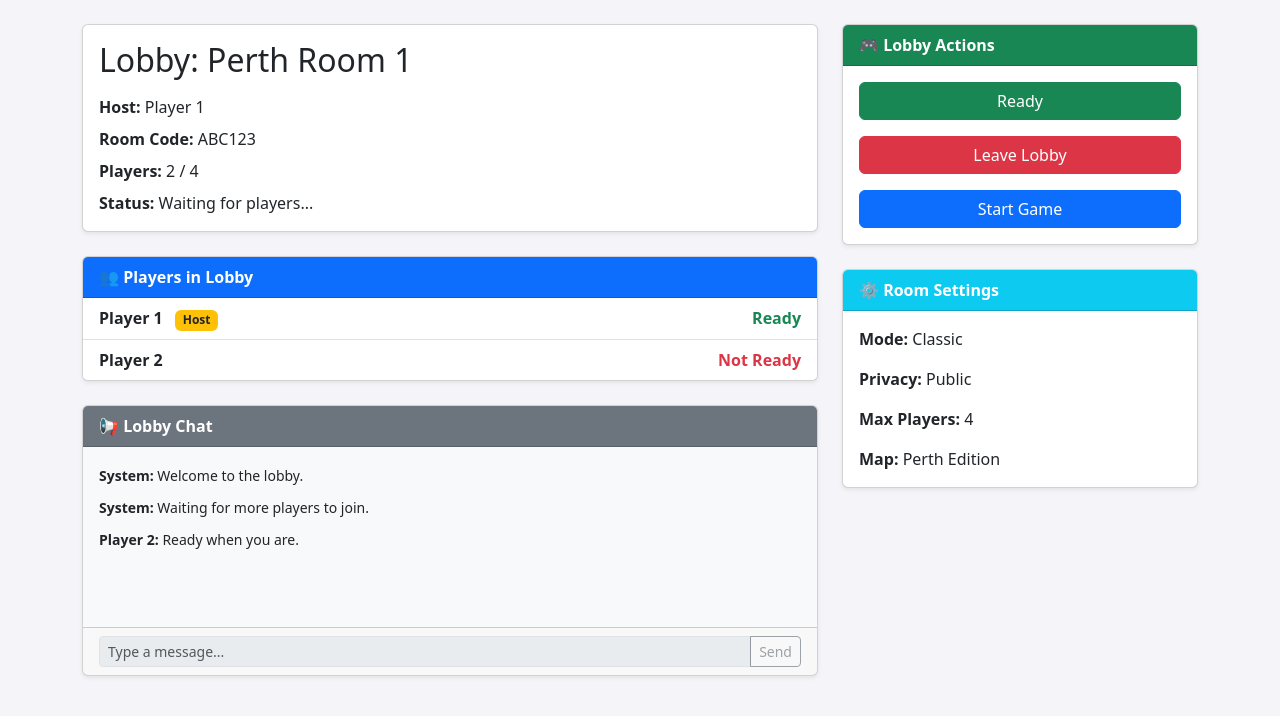
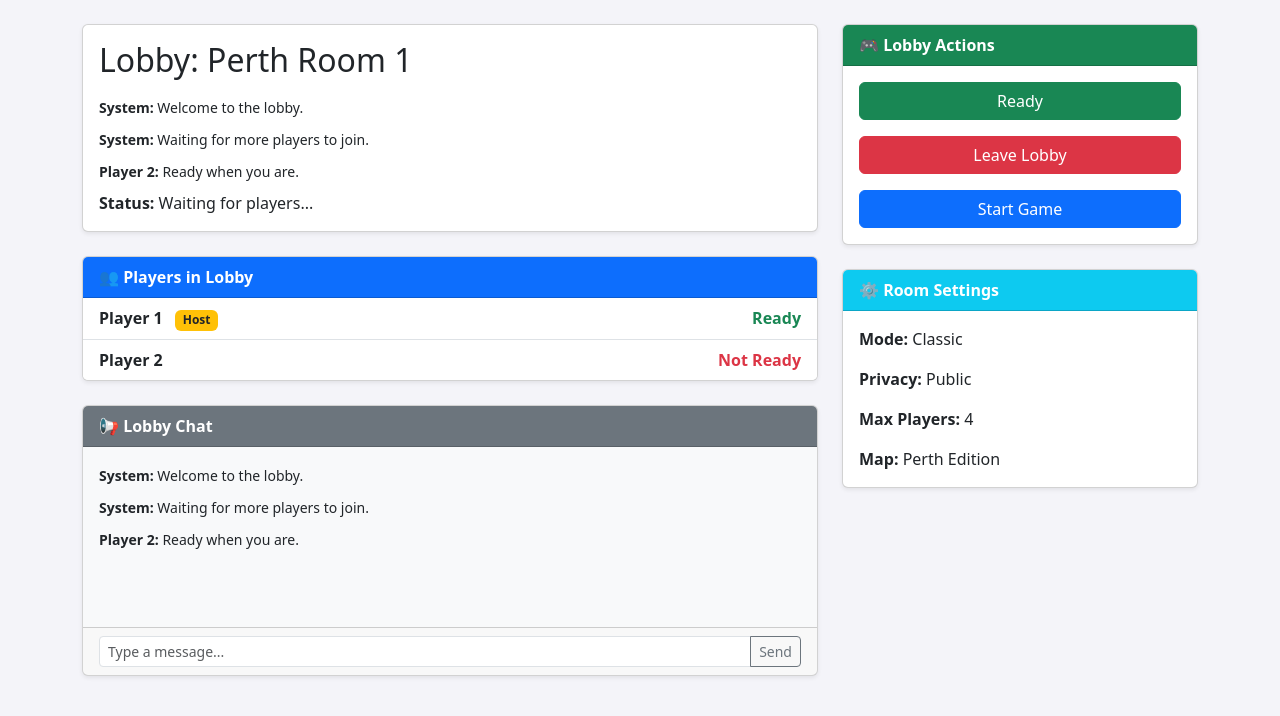
Before and after one commit to zephris/CITS3403-Project, a Flask app: page /lobby in a window 1280 px wide. Shown: the part 50-766 px from the top of the page. Run offline with Flask 3, Linux system fonts and the light colour scheme.

Commit message:
Add Flask-backed lobby page actions

```diff
--- a/app.py
+++ b/app.py
@@ -1,4 +1,4 @@
-from flask import Flask, render_template, redirect, url_for
+from flask import Flask, render_template, redirect, url_for, request
 from template.backend.app.game_logic.engine import load_game_config, GameEngine
 import random
 
@@ -23,8 +23,51 @@ last_roll = None
 can_buy = False
 game_over = False
 waiting_for_ai = False
-
-
+lobby_demo_state = {
+    "player2_ready": False,
+    "messages": [
+        {"sender": "System", "text": "Welcome to the lobby."},
+        {"sender": "System", "text": "Waiting for more players to join."},
+        {"sender": "Player 2", "text": "Ready when you are."}
+    ]
+}
+lobby_browser_state = {
+    "lobbies": [
+        {
+            "id": 1,
+            "name": "Perth Room 1",
+            "host": "Player 1",
+            "players": 2,
+            "max_players": 4,
+            "status": "Waiting"
+        },
+        {
+            "id": 2,
+            "name": "WA Monopoly Fans",
+            "host": "Anthony",
+            "players": 4,
+            "max_players": 4,
+            "status": "Full"
+        },
+        {
+            "id": 3,
+            "name": "City Match",
+            "host": "Shuo",
+            "players": 1,
+            "max_players": 4,
+            "status": "Waiting"
+        },
+        {
+            "id": 4,
+            "name": "Late Night Game",
+            "host": "Dazai",
+            "players": 3,
+            "max_players": 4,
+            "status": "Starting Soon"
+        }
+    ],
+    "next_lobby_id": 5
+}
 def decision_provider(player_id, action, context):
     if action == "buy_property":
         if player_id.startswith("ai"):
@@ -258,10 +301,117 @@ def render_game_page(dice_result=None):
 def home():
     return redirect(url_for("lobby_page"))
 
+@app.route("/browser")
+def lobby_browser():
+    search_text = request.args.get("search", "").strip().lower()
+
+    lobbies = lobby_browser_state["lobbies"]
+
+    if search_text:
+        lobbies = [
+            lobby for lobby in lobbies
+            if search_text in lobby["name"].lower()
+            or search_text in lobby["host"].lower()
+        ]
+
+    open_rooms = sum(
+        1 for lobby in lobby_browser_state["lobbies"]
+        if lobby["players"] < lobby["max_players"]
+    )
+
+    return render_template(
+        "lobby_browser.html",
+        lobbies=lobbies,
+        search_text=search_text,
+        online_players=12,
+        open_rooms=open_rooms
+    )
+
+@app.route("/browser/create", methods=["POST"])
+def create_browser_lobby():
+    lobby_name = request.form.get("lobby_name", "").strip()
+    max_players = int(request.form.get("max_players", 4))
+
+    if not lobby_name:
+        lobby_name = f"New Lobby {lobby_browser_state['next_lobby_id']}"
+
+    max_players = max(2, min(max_players, 4))
+
+    new_lobby = {
+        "id": lobby_browser_state["next_lobby_id"],
+        "name": lobby_name,
+        "host": "Player 1",
+        "players": 1,
+        "max_players": max_players,
+        "status": "Waiting"
+    }
+
+    lobby_browser_state["lobbies"].append(new_lobby)
+    lobby_browser_state["next_lobby_id"] += 1
+
+    return redirect(url_for("lobby_page"))
+
+
+@app.route("/browser/join/<int:lobby_id>", methods=["POST"])
+def join_browser_lobby(lobby_id):
+    for lobby in lobby_browser_state["lobbies"]:
+        if lobby["id"] == lobby_id and lobby["players"] < lobby["max_players"]:
+            lobby["players"] += 1
+
+            if lobby["players"] >= lobby["max_players"]:
+                lobby["status"] = "Full"
+
+            return redirect(url_for("lobby_page"))
+
+    return redirect(url_for("lobby_browser"))
+
+
+@app.route("/browser/quick-join", methods=["POST"])
+def quick_join_lobby():
+    for lobby in lobby_browser_state["lobbies"]:
+        if lobby["players"] < lobby["max_players"]:
+            lobby["players"] += 1
+
+            if lobby["players"] >= lobby["max_players"]:
+                lobby["status"] = "Full"
+
+            return redirect(url_for("lobby_page"))
+
+    return redirect(url_for("lobby_browser"))
+
 @app.route("/lobby")
 def lobby_page():
-    return render_template("waiting_lobby.html")
+    lobby_status = "All players are ready." if lobby_demo_state["player2_ready"] else "Waiting for players..."
 
+    return render_template(
+        "waiting_lobby.html",
+        player2_ready=lobby_demo_state["player2_ready"],
+        lobby_status=lobby_status,
+        chat_messages=lobby_demo_state["messages"]
+    )
+@app.route("/lobby/ready", methods=["POST"])
+def toggle_lobby_ready():
+    lobby_demo_state["player2_ready"] = not lobby_demo_state["player2_ready"]
+    return redirect(url_for("lobby_page"))
+
+
+@app.route("/lobby/leave", methods=["POST"])
+def leave_lobby():
+    lobby_demo_state["player2_ready"] = False
+    return redirect(url_for("lobby_page"))
+
+
+@app.route("/lobby/chat", methods=["POST"])
+def lobby_chat():
+    message = request.form.get("message", "").strip()
+
+    if message:
+        lobby_demo_state["messages"].append({
+            "sender": "Player 2",
+            "text": message
+        })
+
+    return redirect(url_for("lobby_page"))
 @app.route("/lobby/start", methods=["POST"])
 def start_lobby_game():
     global game_state, game_log, last_roll, can_buy, game_over, waiting_for_ai, game_id
@@ -273,6 +423,14 @@ def start_lobby_game():
     can_buy = False
     game_over = False
     waiting_for_ai = False
+    lobby_demo_state = {
+    "player2_ready": False,
+    "messages": [
+        {"sender": "System", "text": "Welcome to the lobby."},
+        {"sender": "System", "text": "Waiting for more players to join."},
+        {"sender": "Player 2", "text": "Ready when you are."}
+    ]
+}
 
     return redirect(url_for("game_page", game_id=game_id))
 
--- a/templates/waiting_lobby.html
+++ b/templates/waiting_lobby.html
@@ -6,7 +6,7 @@
     <title>Monopoly Web - Perth Edition</title>
 
     <link href="https://cdn.jsdelivr.net/npm/bootstrap@5.3.0/dist/css/bootstrap.min.css" rel="stylesheet">
-    <link rel="stylesheet" href="waiting_lobby.css">
+    <link rel="stylesheet" href="{{ url_for('static', filename='waiting_lobby.css') }}">
 </head>
 
 <body>
@@ -31,24 +31,15 @@
                             Lobby: <span id="lobby-name">Perth Room 1</span>
                         </h2>
 
+                        {% for message in chat_messages %}
                              <p class="mb-2">
-                            <strong>Host:</strong>
-                            <span id="host-name">Player 1</span>
+                                <small><strong>{{ message.sender }}:</strong> {{ message.text }}</small>
                              </p>
-
-                        <p class="mb-2">
-                            <strong>Room Code:</strong>
-                            <span id="room-code">ABC123</span>
-                        </p>
-
-                        <p class="mb-2">
-                            <strong>Players:</strong>
-                            <span id="player-count">2 / 4</span>
-                        </p>
+                        {% endfor %}
 
                         <p class="mb-0">
                             <strong>Status:</strong>
-                            <span id="lobby-status">Waiting for players...</span>
+                            <span id="lobby-status">{{ lobby_status }}</span>
                         </p>
                     </div>
                 </div>
@@ -71,7 +62,12 @@
                            <div>
                               <strong>Player 2</strong>
                            </div>
+
+                           {% if player2_ready %}
+                              <span id="player-2-ready-status" class="text-success fw-semibold">Ready</span>
+                           {% else %}
                               <span id="player-2-ready-status" class="text-danger fw-semibold">Not Ready</span>
+                           {% endif %}
                       </li>
                     </ul>
                 </div>
@@ -94,23 +90,22 @@
                     </div>
 
                     <div class="card-footer">
-                        <div class="input-group input-group-sm">
+                        <form action="{{ url_for('lobby_chat') }}" method="post" class="input-group input-group-sm">
                            <input
                                 id="chat-input"
+                                name="message"
                                 type="text"
                                 class="form-control"
                                 placeholder="Type a message..."
-                                disabled
                            >
                            <button
                                 id="send-message-btn"
                                 class="btn btn-outline-secondary"
-                                type="button"
-                                disabled
+                                type="submit"
                          >
                                 Send
                            </button>
-                        </div>
+                        </form>
                     </div>
                 </div>
             </div>
@@ -122,13 +117,23 @@
                     </div>
 
                     <div class="card-body d-grid gap-3">
-                        <button id="ready-btn" class="btn btn-success">
+                        <form action="{{ url_for('toggle_lobby_ready') }}" method="post">
+                            {% if player2_ready %}
+                                <button id="ready-btn" type="submit" class="btn btn-warning w-100">
+                                   Unready
+                                </button>
+                            {% else %}
+                                <button id="ready-btn" type="submit" class="btn btn-success w-100">
                                    Ready
                                 </button>
+                            {% endif %}
+                        </form>
 
-                        <button id="leave-lobby-btn" class="btn btn-danger">
+                        <form action="{{ url_for('leave_lobby') }}" method="post">
+                            <button id="leave-lobby-btn" type="submit" class="btn btn-danger w-100">
                                  Leave Lobby
                             </button>
+                        </form>
 
                         <form action="{{ url_for('start_lobby_game') }}" method="post">
                             <button id="start-game-btn" type="submit" class="btn btn-primary w-100">
@@ -170,6 +175,6 @@
         </div>
     </div>
 
-    <script src="waiting_lobby.js"></script>
+
 </body>
 </html>
```
Also changed, not shown: templates/lobby_browser.html (+44 -59 lines). Lines whose indentation alone changed are shown as unchanged.
